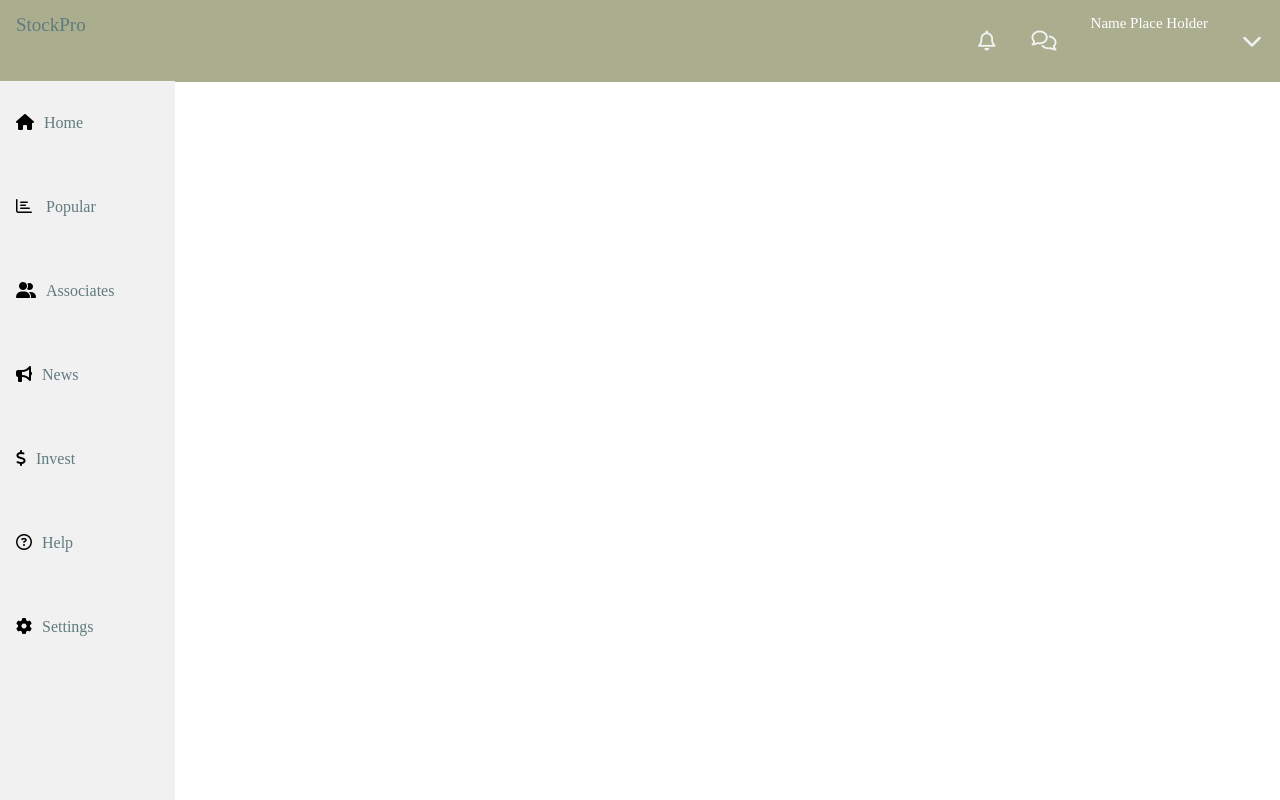
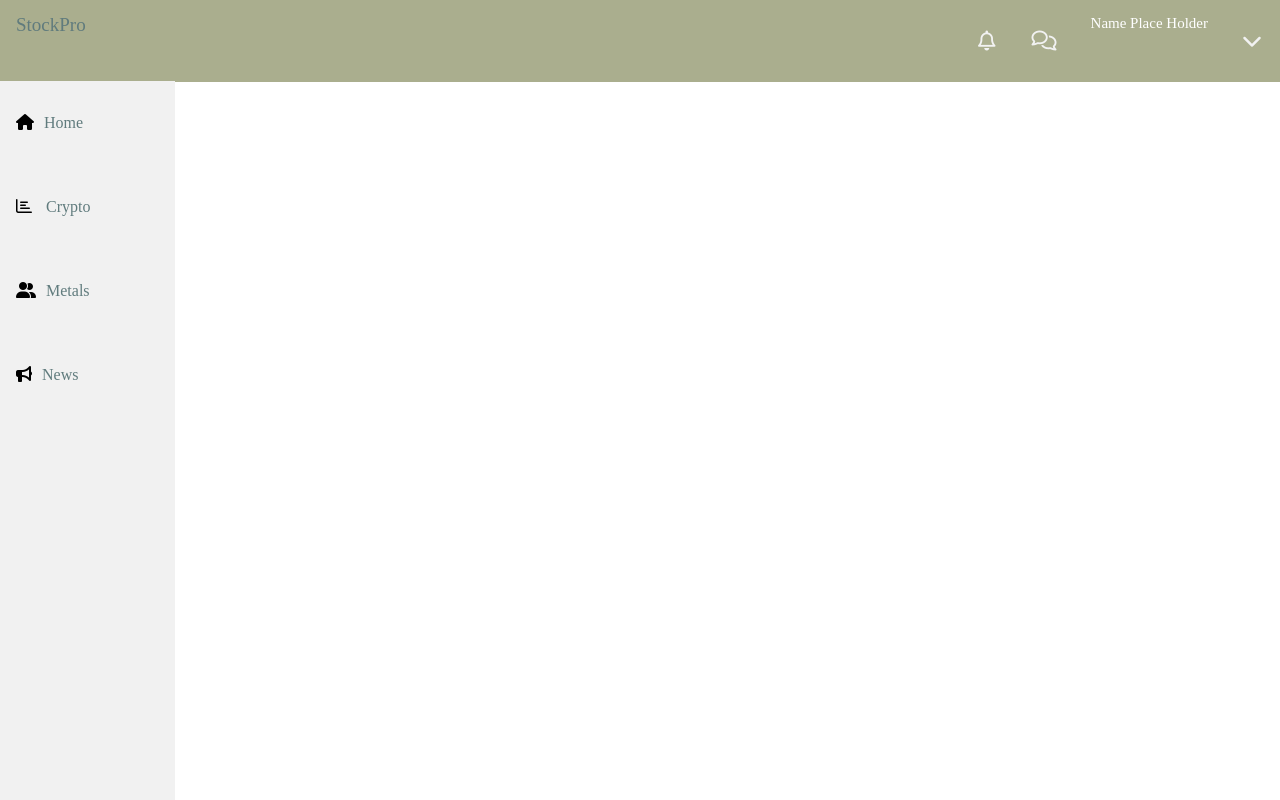
Before and after one commit to Roxas0109/VCStockPro, an Angular app in the folder ClientApp/: page / in a window 1280 px wide. Built offline with nearby package versions, Linux system fonts and the light colour scheme; a web font is replaced by a local one.

Commit message:
updated sideBar with new names

```diff
--- a/ClientApp/src/app/sidebar/sidebar.component.html
+++ b/ClientApp/src/app/sidebar/sidebar.component.html
@@ -1,11 +1,9 @@
 <div class="sidebar">
   <a routerLink="home/" routerLinkActive="active" [routerLinkActiveOptions]="{exact: true}" href=""><i class="fas fa-home"></i>Home</a>
-  <a routerLink="popular/" routerLinkActive="active" href="#popular"><i class="far fa-chart-bar"></i> Popular</a>
-  <a href="#associates"><i class="fas fa-user-friends"></i>Associates</a>
+  <a routerLink="popular/" routerLinkActive="active" href="#popular"><i class="far fa-chart-bar"></i> Crypto</a>
+  <a href="#associates"><i class="fas fa-user-friends"></i>Metals</a>
   <a routerLink="news/" routerLinkActive="active" href="#news"><i class="fas fa-bullhorn"></i>News</a>
-  <a href="#invest"><i class="fas fa-dollar-sign"></i>Invest</a>
-  <a href="#help"><i class="far fa-question-circle"></i>Help</a>
-  <a href="#settings"><i class="fas fa-cog"></i>Settings</a>
+  <!--<a href="#invest"><i class="fas fa-dollar-sign"></i>Invest</a>-->
 </div>
 
 <!-- add: class="active" to link you want to be highlighted-->
```
